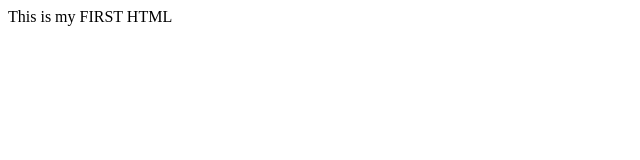
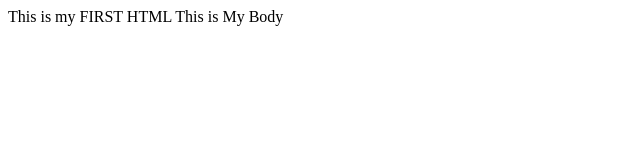
Before and after one commit to EagleBW07/myfirstHTML, a plain HTML site: page Index.html in a window 1280 px wide. Shown: the whole page, without its empty margins (0-640 px from the left). Drawn offline with Linux system fonts and the light colour scheme.

Commit message:
My HTML Body
Updated Body

```diff
--- a/Index.html
+++ b/Index.html
@@ -2,6 +2,8 @@
 
 <html>
 
-    <head> This is my FIRST HTML</head>
+    <head> This is my FIRST HTML </head>
+
+    <body> This is My Body </body>
 
 </html>
```
